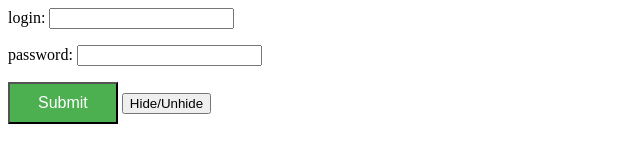
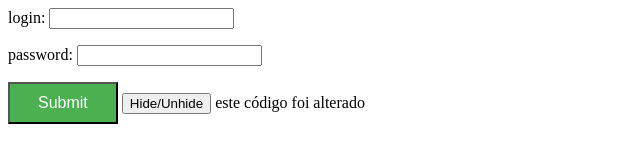
Before and after one commit to luisthume/ulp_bebetronic, a plain HTML site: page index.html in a window 1280 px wide. Shown: the whole page, without its empty margins (0-640 px from the left). Drawn offline with Linux system fonts and the light colour scheme.

Commit message:
Este código foi alterado

```diff
--- a/index.html
+++ b/index.html
@@ -57,5 +57,5 @@
         }
 
     </script>
-
+	este código foi alterado
 </html>
```
